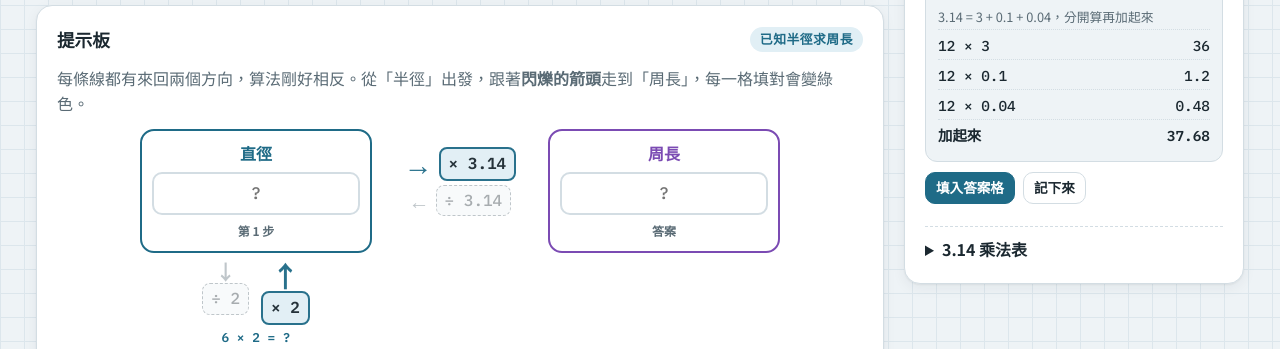
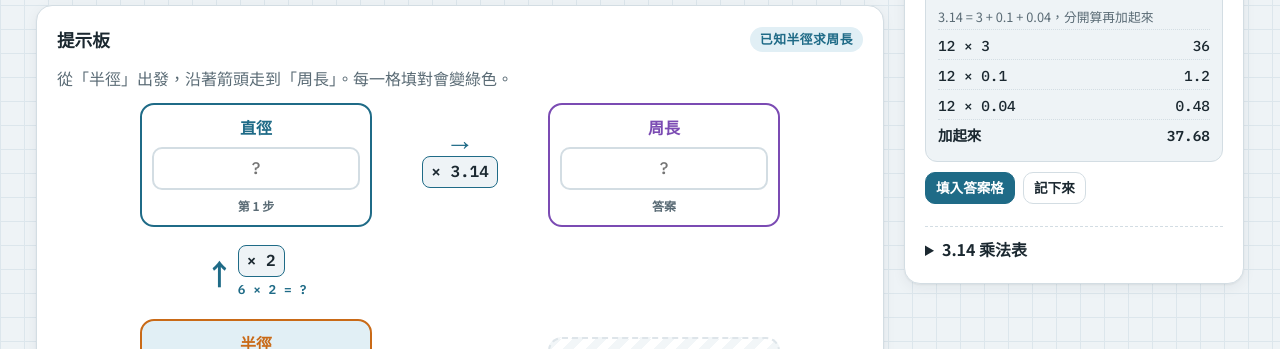
Before and after one commit to marypingu213-code/food, a plain HTML site: page circle-math/index.html in a window 1280 px wide. Shown: the part 451-800 px from the top of the page. Drawn offline with Linux system fonts and the light colour scheme.

Commit message:
Revert "Show both directions on every map edge; slowly blink the route to take"
This reverts commit 8fc72ef281d0502e7a6ab7b893615dae23e8b816.

```diff
--- a/circle-math/index.html
+++ b/circle-math/index.html
@@ -119,28 +119,14 @@ header.top{display:flex;flex-wrap:wrap;align-items:center;justify-content:space-
 .node input.bad,.arw input.bad{border-color:var(--bad);background:var(--bad-soft)}
 .node .ask{font-size:.75rem;font-weight:700;color:var(--muted)}
 .arw{display:flex;flex-direction:column;align-items:center;justify-content:center;gap:3px;text-align:center;min-width:0}
-.arw.v{justify-self:center}
+.arw.v{flex-direction:row;gap:4px;justify-content:flex-start;justify-self:center}
 .arw.v .ex{white-space:nowrap}
-.dirs{display:flex;flex-direction:column;gap:4px;align-items:center}
-.arw.v .dirs{flex-direction:row;gap:12px;align-items:flex-start}
-.dir{display:flex;align-items:center;gap:6px}
-.dir .ot{white-space:nowrap}
-.arw.v .dir{flex-direction:column;gap:2px}
-.dir.idle{opacity:.38}
-.dir.idle .glyph{color:var(--muted);font-size:1.3rem}
-.dir.idle .ot{border-style:dashed;border-color:var(--muted);font-weight:500}
-.dir.on .ot{background:var(--accent-soft);border-width:2px}
-.dir.done .glyph{color:var(--ok)}
-.dir.done .ot{border-color:var(--ok);background:var(--ok-soft);color:var(--ok)}
-@media (prefers-reduced-motion:no-preference){
-  .dir.on:not(.done){animation:slowblink 2.4s ease-in-out infinite}
-  @keyframes slowblink{0%,100%{opacity:1}50%{opacity:.2}}
-}
 .map .node:not(.given){align-self:center}.map .node.given{align-self:center}
 .arw .glyph{font-size:1.8rem;line-height:1;color:var(--accent);font-weight:700}
 .arw .ot{max-width:100%;font-family:var(--num);font-weight:600;color:var(--ink);background:var(--bg);border:1.5px solid var(--accent);border-radius:8px;padding:2px 8px}
 .arw .ex{font-family:var(--num);font-size:.8rem;color:var(--muted);min-height:1.2em;overflow-wrap:anywhere}
 .arw .ex.known{color:var(--accent);font-weight:600}
+.arw .v-txt{display:flex;flex-direction:column;align-items:flex-start;gap:3px}
 .arw .sub{display:flex;flex-direction:column;gap:3px;align-items:center;border:1.5px dashed var(--muted);border-radius:10px;padding:6px;width:100%}
 .arw .sub .nl{font-size:.8rem;font-weight:700;color:var(--muted)}
 .map .no{display:flex;align-items:center;justify-content:center;gap:6px;color:var(--muted);font-size:.78rem;font-weight:700;text-align:center;border-left:2px dashed var(--line);margin-left:50%;padding-left:8px;justify-self:start}
@@ -574,22 +560,20 @@ function pathModel(p){
   };
   Object.keys(B).forEach(k => { if (!route.includes(k)) B[k].off = true; });
   B[route[0]].given = true;
-  const EDGES = {
-    top:[{key:'d>c', glyph:'→', op:'× 3.14', ex:x => `${x} × 3.14`}, {key:'c>d', glyph:'←', op:'÷ 3.14', ex:x => `${x} ÷ 3.14`}],
-    left:[{key:'d>r', glyph:'↓', op:'÷ 2', ex:x => `${x} ÷ 2`}, {key:'r>d', glyph:'↑', op:'× 2', ex:x => `${x} × 2`}],
-    bottom:[{key:'r>a', glyph:'→', op:'× 半徑 × 3.14', ex:x => `${x} × ${x} × 3.14`}, {key:'a>r', glyph:'←', op:'÷ 3.14', ex:x => `${x} ÷ 3.14`, op2:'哪個數 × 自己？'}],
+  const EDGE = {
+    'c>d':['top', {glyph:'←', op:'÷ 3.14', ex:x => `${x} ÷ 3.14`}],
+    'd>c':['top', {glyph:'→', op:'× 3.14', ex:x => `${x} × 3.14`}],
+    'd>r':['left', {glyph:'↓', op:'÷ 2', ex:x => `${x} ÷ 2`}],
+    'r>d':['left', {glyph:'↑', op:'× 2', ex:x => `${x} × 2`}],
+    'r>a':['bottom', {glyph:'→', op:'× 半徑 × 3.14', ex:x => `${x} × ${x} × 3.14`}],
+    'a>r':['bottom', {glyph:'←', op:'÷ 3.14', ex:x => `${x} ÷ 3.14`, op2:'哪個數 × 自己？'}],
   };
-  const used = {};
-  for (let i = 1; i < route.length; i++) used[route[i-1] + '>' + route[i]] = true;
   const arrows = {};
-  Object.entries(EDGES).forEach(([name, dirs]) => {
-    const act = dirs.find(d => used[d.key]);
-    arrows[name] = {dirs, active: act ? act.key : null, from: act ? act.key[0] : null, to: act ? act.key[2] : null, ex: act && act.ex, op2: act && act.op2};
-  });
   let step = 0;
   for (let i = 1; i < route.length; i++){
-    const key = route[i-1] + '>' + route[i];
-    if (key === 'a>r') arrows.bottom.sub = {label:'半徑×半徑', val:v.s, step:++step};
+    const [name, a] = EDGE[route[i-1] + '>' + route[i]];
+    arrows[name] = Object.assign({from:route[i-1]}, a);
+    if (a.op2) arrows[name].sub = {label:'半徑×半徑', val:v.s, step:++step};
     B[route[i]].step = ++step;
   }
   B[route[route.length - 1]].final = true;
@@ -606,13 +590,11 @@ function renderPath(p){
     ? `<div class="node k-${nd.k} given ${nd.pos}" data-key="${nd.k}"><span class="nl">${nd.label}</span><span class="nv">${f(nd.val)}</span><span class="ask">題目給的</span></div>`
     : `<div class="node k-${nd.k} ${nd.pos}" data-key="${nd.k}"><span class="nl">${nd.label}</span>${inp(nd.val, nd.step, nd.label)}<span class="ask">${nd.final ? '答案' : '第 ' + nd.step + ' 步'}</span></div>`;
   const arrow = (name, a) => {
-    const dirs = a.dirs.map(d => {
-      const on = d.key === a.active;
-      return `<div class="dir ${on ? 'on' : 'idle'}" ${on ? `data-to="${d.key[2]}"` : 'aria-hidden="true"'}><span class="glyph">${d.glyph}</span><span class="ot">${esc(on || !d.idleOp ? d.op : d.idleOp)}</span></div>`;
-    }).join('');
-    const ex = a.active ? `<span class="ex" data-ex="${name}"></span>` : '';
+    const vert = name === 'left';
+    const txt = `<span class="ot">${esc(a.op)}</span><span class="ex" data-ex="${name}"></span>`;
+    if (vert) return `<div class="arw v a-${name}"><span class="glyph">${a.glyph}</span><span class="v-txt">${txt}</span></div>`;
     const sub = a.sub ? `<div class="sub"><span class="nl">${a.sub.label}</span>${inp(a.sub.val, a.sub.step, a.sub.label)}<span class="nl">第 ${a.sub.step} 步</span></div><span class="ot">${esc(a.op2)}</span>` : '';
-    return `<div class="arw ${name === 'left' ? 'v' : ''} a-${name}"><div class="dirs">${dirs}</div>${ex}${sub}</div>`;
+    return `<div class="arw a-${name}"><span class="glyph">${a.glyph}</span>${txt}${sub}</div>`;
   };
   const sq = p.type === 'A2C' ? (() => {
     const max = Math.max(20, Math.ceil(p.v.r));
@@ -622,7 +604,7 @@ function renderPath(p){
   })() : '';
   box.innerHTML = `
     <div class="hint-title"><h2>${t.path ? '視覺路徑' : '提示板'}</h2><span class="chip ${t.path ? 'path' : ''}">${t.label}</span></div>
-    <p style="margin:0 0 12px;color:var(--muted)">每條線都有來回兩個方向，算法剛好相反。從「${NAME[t.give]}」出發，跟著<strong>閃爍的箭頭</strong>走到「${NAME[t.ask]}」，每一格填對會變綠色。</p>
+    <p style="margin:0 0 12px;color:var(--muted)">從「${NAME[t.give]}」出發，沿著箭頭走到「${NAME[t.ask]}」。每一格填對會變綠色。</p>
     <div class="map">
       ${Object.values(M.B).map(node).join('')}
       ${Object.entries(M.arrows).map(([k, a]) => arrow(k, a)).join('')}
@@ -644,11 +626,9 @@ function renderPath(p){
   };
   const updateEx = () => {
     Object.entries(M.arrows).forEach(([name, a]) => {
-      if (!a.active) return;
       const el = box.querySelector(`[data-ex="${name}"]`), x = known(a.from);
       el.textContent = x === null ? '' : a.ex(f(x)) + ' = ?';
       el.classList.toggle('known', x !== null);
-      box.querySelector(`.a-${name} .dir.on`).classList.toggle('done', known(a.to) !== null);
     });
   };
   box.querySelectorAll('input[data-step]').forEach(i => {
```
Also changed, not shown: 1 other file.
